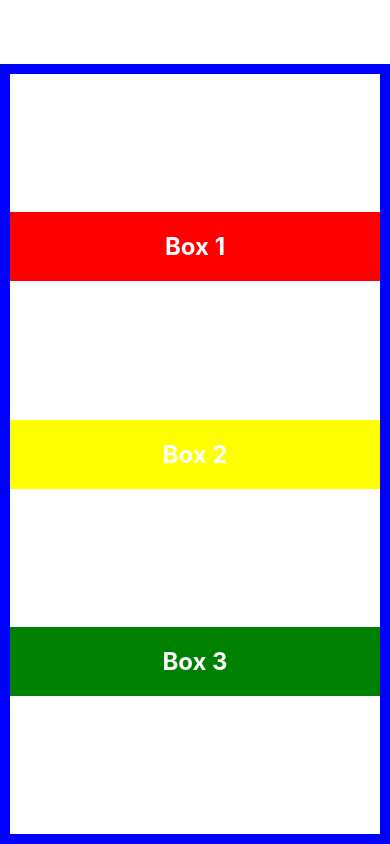
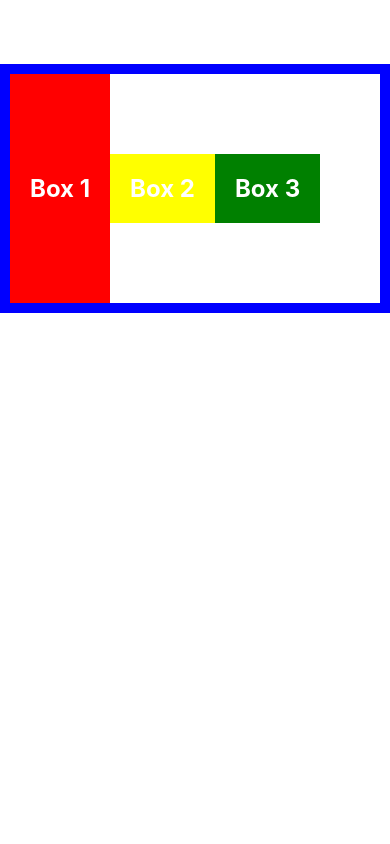
Before and after one commit to datntse150392/leanring_react_native, a React Native app in the folder HelloWorld/: screen / in a window 390 px wide. Built offline with nearby package versions, Linux system fonts and the light colour scheme.

Commit message:
React Native Tutorial - 30: Align Items

```diff
--- a/HelloWorld/App.js
+++ b/HelloWorld/App.js
@@ -3,7 +3,7 @@ import Box from "./components/Box";
 export default function App() {
   return (
     <View style={styles.container}>
-      <Box style={{ backgroundColor: "red" }}>Box 1</Box>
+      <Box style={{ backgroundColor: "red", paddingVertical: 100 }}>Box 1</Box>
       <Box style={{ backgroundColor: "yellow" }}>Box 2</Box>
       <Box style={{ backgroundColor: "green" }}>Box 3</Box>
     </View>
@@ -12,9 +12,9 @@ export default function App() {
 
 const styles = StyleSheet.create({
   container: {
-    flex: 1,
-    justifyContent: "space-evenly",
+    flexDirection: "row",
     backgroundColor: "#fff",
+    alignItems: "baseline",
     marginTop: 64,
     borderWidth: 10,
     borderColor: "blue",
```
